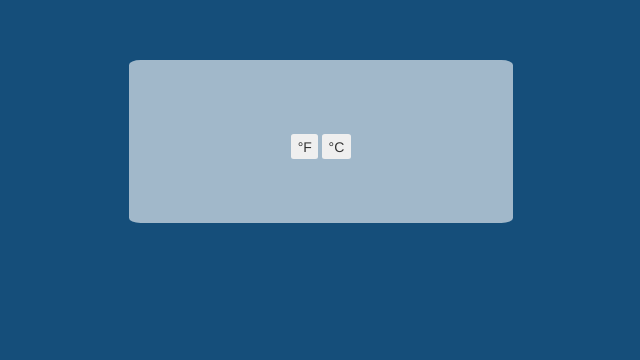
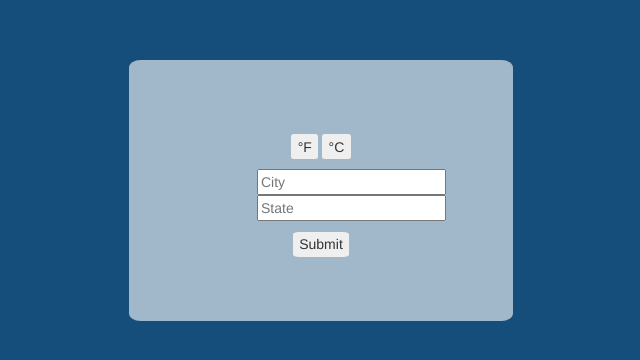
Before and after one commit to ddcaldwell87/JS-Weather-App, a plain HTML site: page index.html in a window 1280 px wide. Shown: the part 132-492 px from the top of the page, without its empty margins (319-959 px from the left). Drawn offline with nearby package versions, Linux system fonts and the light colour scheme.

Commit message:
set up front-end for manuel city input

```diff
--- a/css/styles.sass
+++ b/css/styles.sass
@@ -11,6 +11,10 @@ body
         font-size: 2em
     #temp
         font-size: 3em
+    #cityInput
+        margin-top: 8%
+    #cityInputButton
+        margin-top: 8%
     button
         padding: 2% 5%
         border: none
--- a/index.html
+++ b/index.html
@@ -19,6 +19,13 @@
     <p id="temp"></p>
     <button id="fSwap">&deg;F</button>
     <button id="cSwap">&deg;C</button>
+    <br>
+    <form id="cityForm" method="POST">
+      <input id="cityInput" placeholder="City">
+      <input id="stateInput" placeholder="State">
+      <br>
+      <button id="cityInputButton">Submit</button>
+    </form>
   </div>
 
 
--- a/js/index.js
+++ b/js/index.js
@@ -2,6 +2,7 @@ $(document).ready(function(){
 
   var lon;
   var lat;
+  var userInput;
 
   if (navigator.geolocation)
   {
@@ -14,6 +15,8 @@ $(document).ready(function(){
 
   // API from Open Weather API
   var api = "http://api.openweathermap.org/data/2.5/weather?lat="+lat+"&lon="+lon+"&appid=12305dcb1bc441c342264e813a38d17d";
+
+  var userCity = "http://api.openweathermap.org/data/2.5/weather?q=richmond,in&appid=12305dcb1bc441c342264e813a38d17d"
 
   $.getJSON(api, function(data)
   {
```
Also changed, not shown: css/styles.css, 1 other file.
